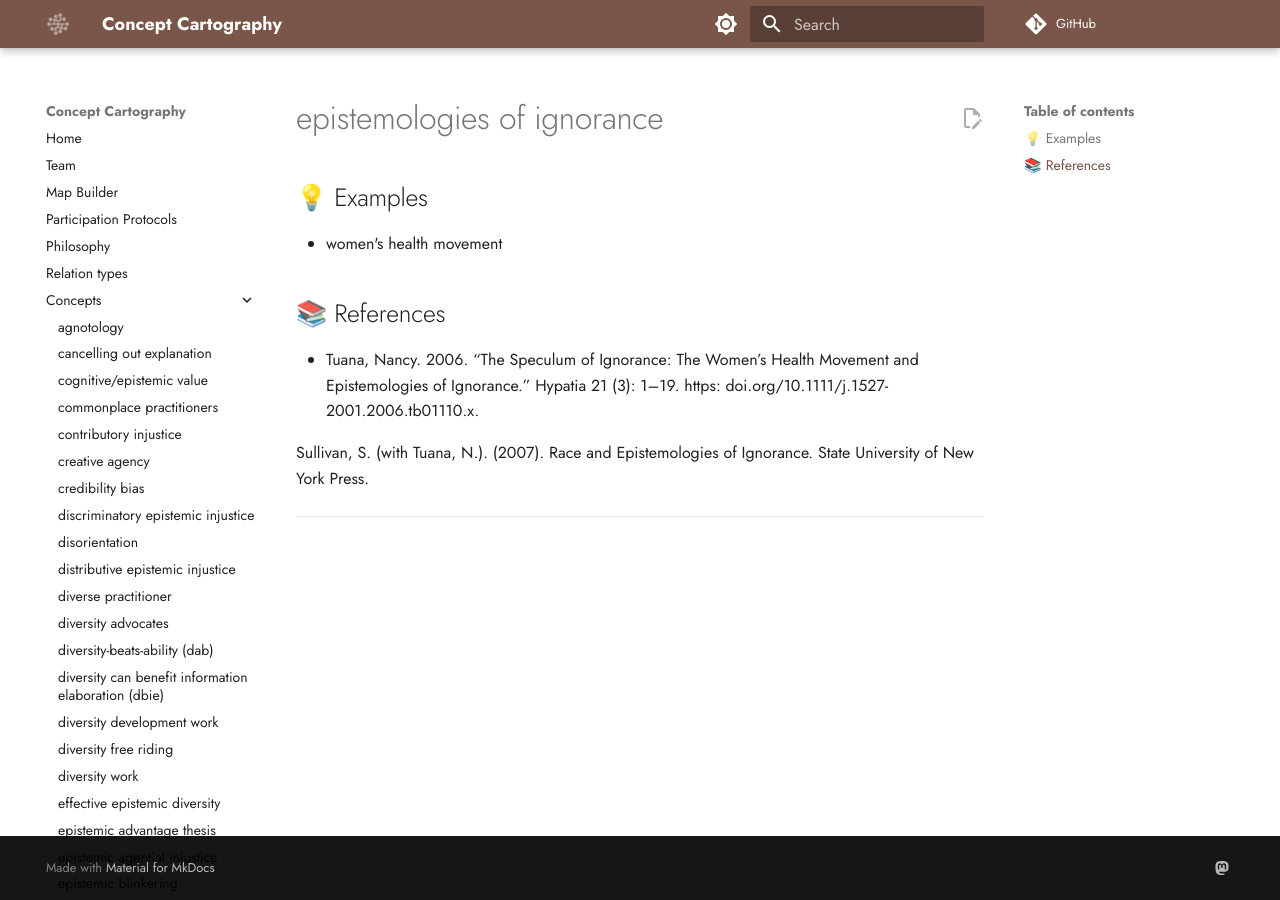
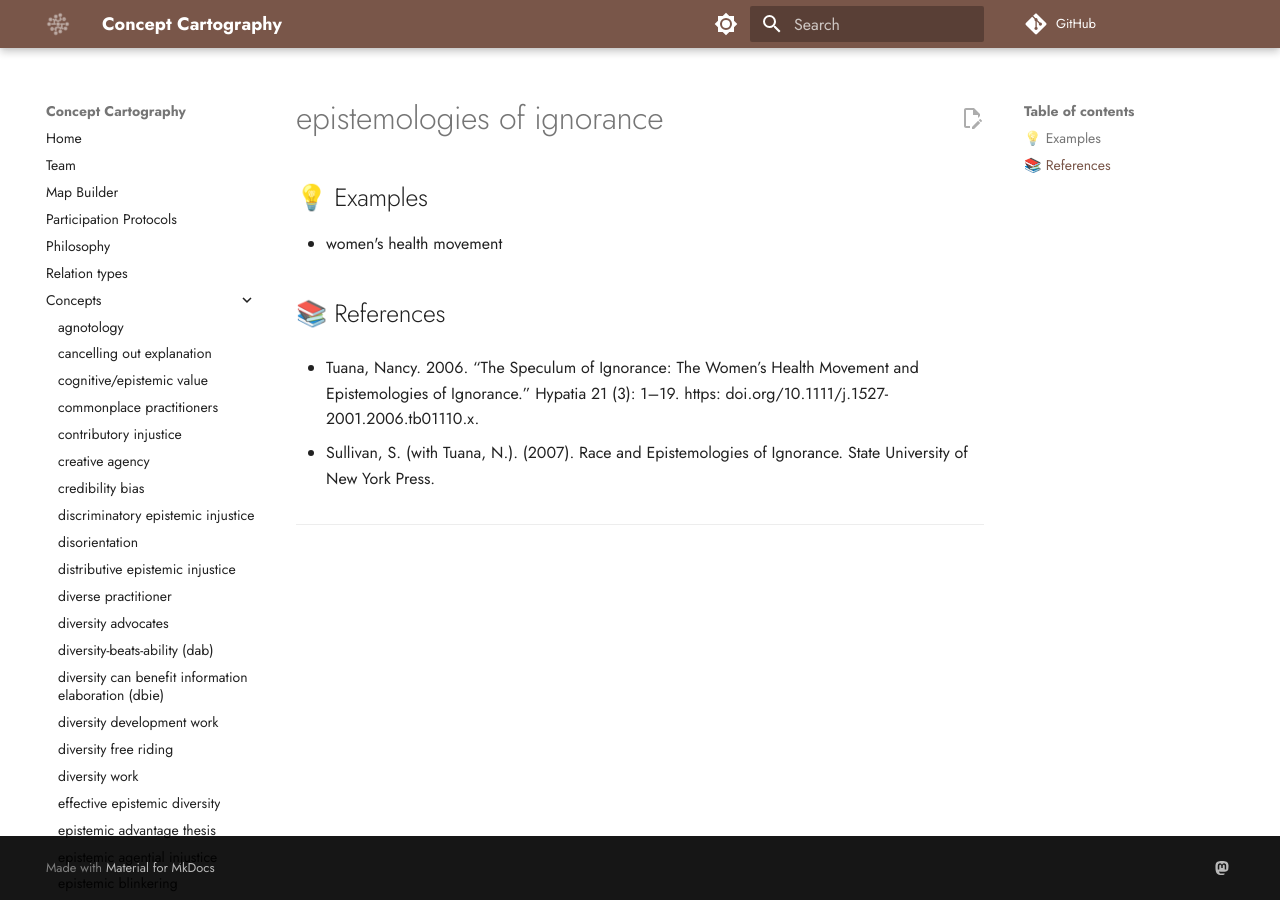
Before and after one commit to conceptcartography/conceptcartography, an MkDocs documentation site: the page built from docs/concepts/epistemologies-of-ignorance.md, in a window 1280 px wide. Built offline with MkDocs 1.6.1 and Material for MkDocs 9.7.7, drawn with Linux system fonts in a browser that asks for light colours; comment, search, counter and statistics services are not loaded; the version menu is left out.

```diff
--- a/docs/concepts/epistemologies-of-ignorance.md
+++ b/docs/concepts/epistemologies-of-ignorance.md
@@ -8,9 +8,7 @@
 
 - Tuana, Nancy. 2006. “The Speculum of Ignorance: The Women’s Health Movement and Epistemologies of Ignorance.” Hypatia 21 (3): 1–19. https: doi.org/10.1111/j.1527-2001.2006.tb01110.x.
 
-
-
-Sullivan, S. (with Tuana, N.). (2007). Race and Epistemologies of Ignorance. State University of New York Press.
+- Sullivan, S. (with Tuana, N.). (2007). Race and Epistemologies of Ignorance. State University of New York Press.
 
 ---
 
```
